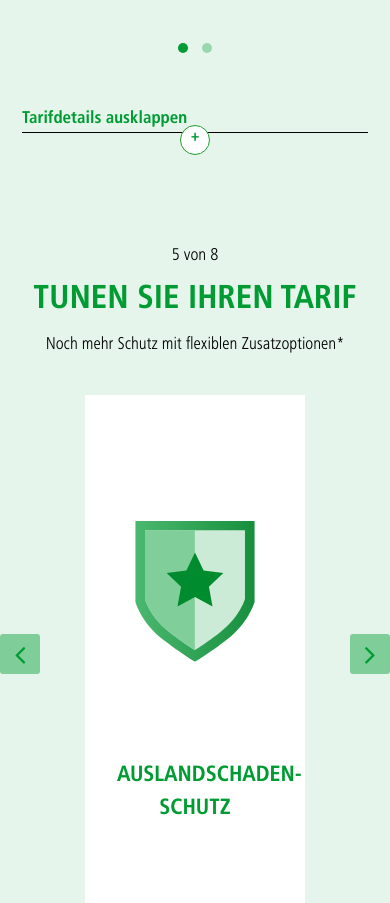
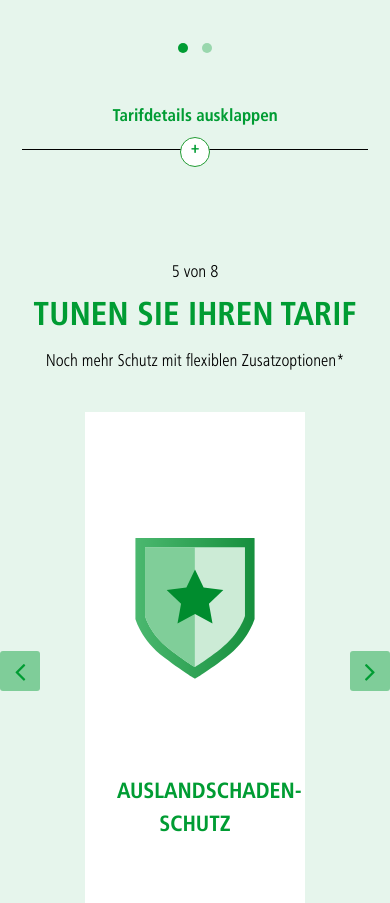
Before and after one commit to MrAssassin23/KFZ-LP, a plain HTML site: page index.html in a window 390 px wide. Shown: the part 5788-6691 px from the top of the page. Drawn offline with nearby package versions, Linux system fonts and the light colour scheme; a web font is replaced by a local one.

Commit message:
Changing code

```diff
--- a/css/custom.css
+++ b/css/custom.css
@@ -1911,7 +1911,7 @@
     display: none !important;
   }
   .none-lg {
-    display: block !important;
+    display: block;
   }
   .top-navbar .navbar-toggler.collapsed > .close,
   .navbar-toggler:not(.collapsed) > .navbar-toggler-icon {
```
